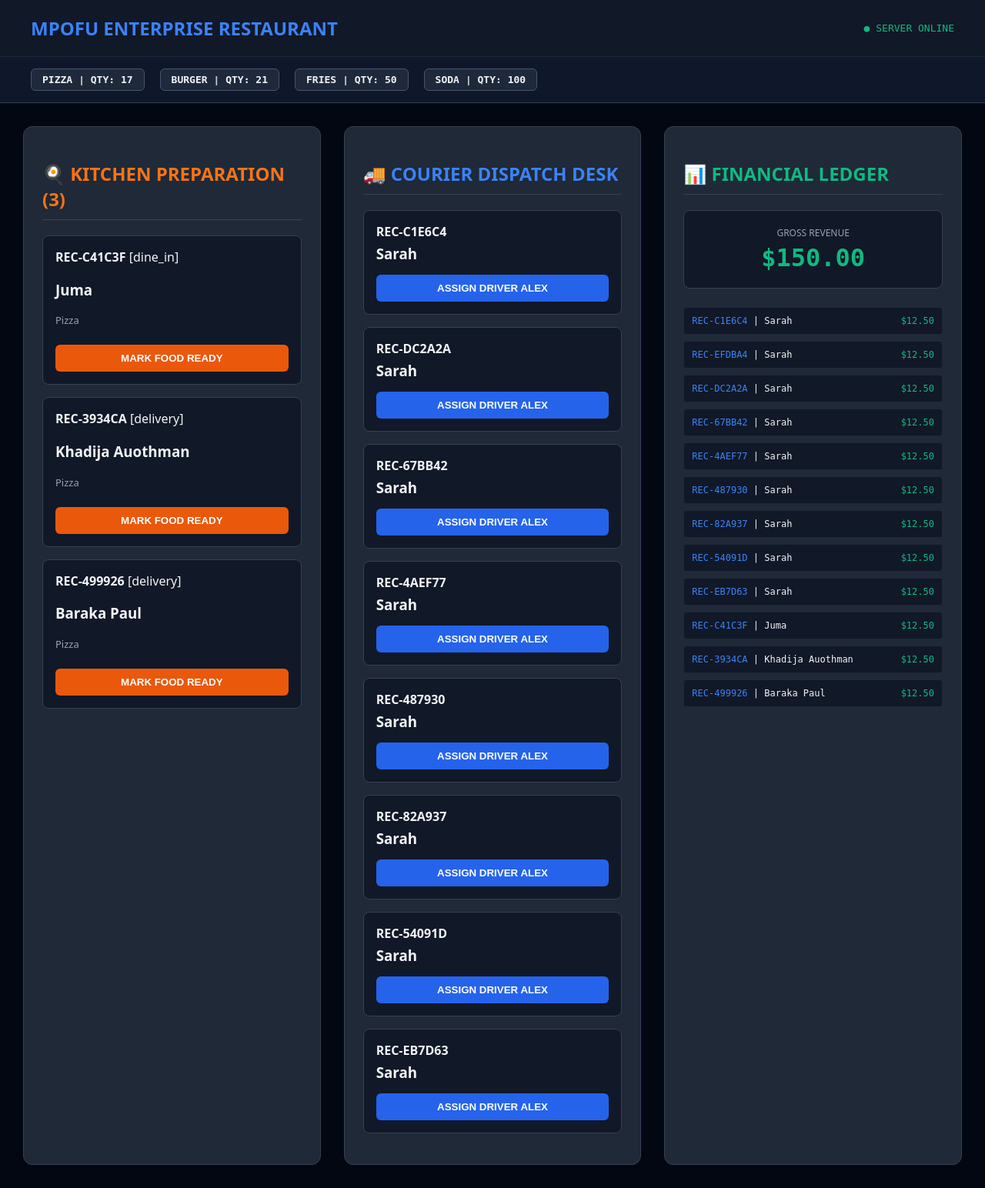
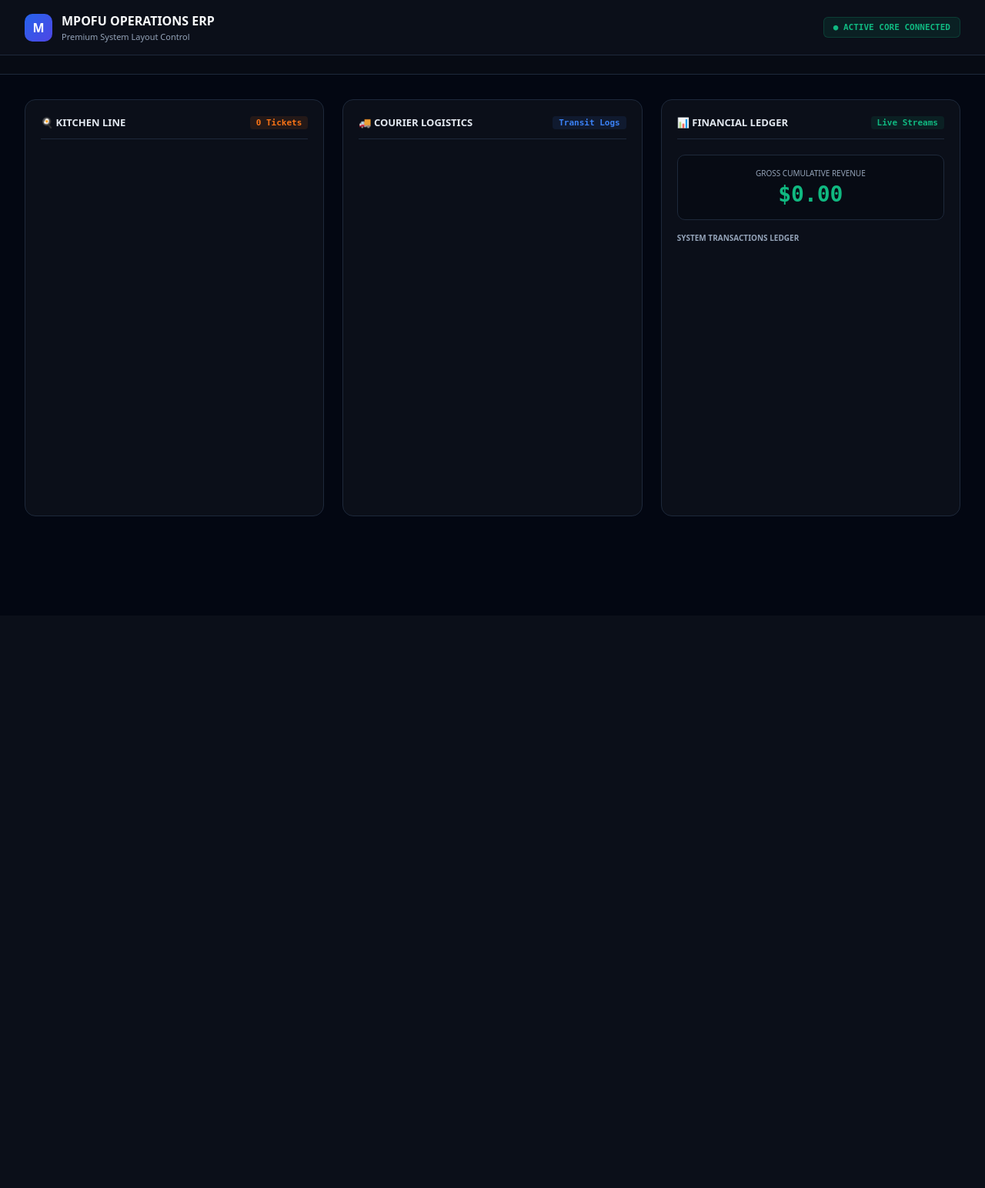
Before and after one commit to Mpofu-uncut/smart-restaurant-erp, a FastAPI app: page /dashboard in a window 1280 px wide. Shown: the whole page at 77% size. After the commit the page ends 671 px from the top, so only its background shows below. Run offline with FastAPI, Linux system fonts and the light colour scheme; data comes from the database, SQL or seed files in the repository.

Commit message:
Fix structural container layout lines to unblock dark theme visualization board rendering

```diff
--- a/templates/dashboard.html
+++ b/templates/dashboard.html
@@ -2,92 +2,317 @@
 <html lang="en">
 <head>
     <meta charset="UTF-8">
-    <title>Mpofu Enterprise - Live Operations ERP</title>
+    <meta name="viewport" content="width=device-width, initial-scale=1.0">
+    <title>Mpofu Operations ERP - Live Operations Board</title>
     <style>
-        body { background-color: #030712; color: #f3f4f6; font-family: system-ui, sans-serif; margin: 0; padding: 0; }
-        header { background-color: #111827; border-bottom: 1px solid #1f2937; padding: 20px 40px; display: flex; justify-content: space-between; align-items: center; }
-        header h1 { color: #3b82f6; margin: 0; font-size: 24px; }
+        /* Core Dark Layout Structure */
+        body {
+            background-color: #030712;
+            color: #f8fafc;
+            font-family: system-ui, -apple-system, sans-serif;
+            margin: 0;
+            padding: 0;
+            min-height: 100vh;
+        }
 
-        /* New Live Inventory Warehouse Ticker Styling */
-        .inventory-banner { display: flex; gap: 20px; padding: 15px 40px; background-color: #0f172a; border-bottom: 1px solid #334155; overflow-x: auto; font-family: monospace; }
-        .inv-pill { background-color: #1e293b; border: 1px solid #475569; padding: 6px 14px; border-radius: 6px; font-size: 13px; font-weight: bold; display: flex; gap: 10px; align-items: center; }
-        .inv-pill.warning { border-color: #f97316; color: #f97316; animation: pulse 2s infinite; }
-        .inv-pill.critical { border-color: #ef4444; color: #ef4444; background-color: rgba(239, 68, 68, 0.1); animation: blink 1s infinite; }
+        /* Top Header Panel */
+        header {
+            background-color: #0b0f19;
+            border-bottom: 1px solid #1e293b;
+            padding: 16px 32px;
+            display: flex;
+            justify-content: space-between;
+            align-items: center;
+        }
+        .brand-container {
+            display: flex;
+            align-items: center;
+            gap: 12px;
+        }
+        .logo-box {
+            height: 36px;
+            width: 36px;
+            background: linear-gradient(135deg, #2563eb, #4f46e5);
+            border-radius: 10px;
+            display: flex;
+            align-items: center;
+            justify-content: center;
+            font-weight: 900;
+            font-size: 16px;
+            color: white;
+        }
+        header h1 {
+            margin: 0;
+            font-size: 16px;
+            font-weight: 800;
+            color: #f8fafc;
+        }
+        header p {
+            margin: 2px 0 0 0;
+            font-size: 11px;
+            color: #94a3b8;
+        }
+        .status-badge {
+            background-color: rgba(16, 185, 129, 0.1);
+            border: 1px solid rgba(16, 185, 129, 0.2);
+            color: #10b981;
+            font-family: monospace;
+            font-size: 11px;
+            font-weight: 700;
+            padding: 6px 12px;
+            border-radius: 6px;
+        }
 
-        .main-container { display: grid; grid-template-columns: repeat(3, 1fr); gap: 30px; padding: 30px; max-width: 1600px; margin: 0 auto; }
-        section { background-color: #1f2937; border: 1px solid #374151; border-radius: 12px; padding: 24px; }
-        .order-card { background-color: #111827; border: 1px solid #374151; border-radius: 8px; padding: 16px; margin-bottom: 16px; }
-        .transit-timer-box { background-color: #1e293b; border: 1px solid #334155; padding: 8px; border-radius: 6px; font-family: monospace; color: #60a5fa; display: flex; justify-content: space-between; margin-top: 10px; }
-        .action-btn { width: 100%; padding: 10px; color: white; border: none; border-radius: 6px; font-weight: bold; cursor: pointer; text-transform: uppercase; margin-top: 10px; }
+        /* Live Inventory Bar */
+        .inventory-banner {
+            background-color: #070b14;
+            border-bottom: 1px solid #1e293b;
+            padding: 12px 32px;
+            display: flex;
+            gap: 12px;
+            overflow-x: auto;
+        }
+        .inv-pill {
+            background-color: #111827;
+            border: 1px solid #1e293b;
+            border-radius: 8px;
+            padding: 6px 12px;
+            font-family: monospace;
+            font-size: 12px;
+            color: #cbd5e1;
+        }
+        .inv-pill.warning { border-color: #f97316; color: #fb923c; }
+        .inv-pill.critical { border-color: #ef4444; color: #f87171; }
+
+        /* The 3-Column Layout Workspace */
+        .main-container {
+            display: grid;
+            grid-template-columns: repeat(3, 1fr);
+            gap: 24px;
+            padding: 32px;
+            max-width: 1700px;
+            margin: 0 auto;
+        }
+        section {
+            background-color: #0b0f19;
+            border: 1px solid #1e293b;
+            border-radius: 14px;
+            padding: 20px;
+            min-height: 500px;
+        }
+        .column-header {
+            display: flex;
+            justify-content: space-between;
+            align-items: center;
+            margin-bottom: 20px;
+            border-bottom: 1px solid #1e293b;
+            padding-bottom: 12px;
+        }
+        .column-title {
+            margin: 0;
+            font-size: 13px;
+            font-weight: 700;
+            text-transform: uppercase;
+            color: #e2e8f0;
+        }
+        .column-badge {
+            font-family: monospace;
+            font-size: 11px;
+            font-weight: 700;
+            padding: 2px 8px;
+            border-radius: 4px;
+        }
+        .col-kitchen .column-badge { color: #f97316; background-color: rgba(249,115,22,0.1); }
+        .col-dispatch .column-badge { color: #3b82f6; background-color: rgba(59,130,246,0.1); }
+        .col-ledger .column-badge { color: #10b981; background-color: rgba(16,185,129,0.1); }
+
+        .cards-list {
+            display: flex;
+            flex-direction: column;
+            gap: 12px;
+        }
+
+        /* Interactive Ticket Cards Layout */
+        .order-card {
+            background-color: #111827;
+            border: 1px solid #1e293b;
+            border-radius: 10px;
+            padding: 16px;
+        }
+        .card-top {
+            display: flex;
+            justify-content: space-between;
+            margin-bottom: 8px;
+        }
+        .token-lbl {
+            font-family: monospace;
+            font-weight: bold;
+            font-size: 12px;
+            color: #3b82f6;
+        }
+        .type-tag {
+            font-size: 10px;
+            font-weight: bold;
+            text-transform: uppercase;
+            background-color: #1e293b;
+            padding: 2px 6px;
+            border-radius: 4px;
+            color: #94a3b8;
+        }
+        .client-name {
+            margin: 0 0 4px 0;
+            font-size: 15px;
+            font-weight: 700;
+        }
+        .items-desc {
+            font-size: 12px;
+            color: #94a3b8;
+            margin: 0 0 12px 0;
+        }
+
+        /* Action Controls Buttons */
+        .action-btn {
+            width: 100%;
+            border: none;
+            color: white;
+            padding: 8px 12px;
+            font-weight: 600;
+            font-size: 11px;
+            border-radius: 8px;
+            cursor: pointer;
+            text-transform: uppercase;
+        }
         .btn-kitchen { background-color: #ea580c; }
+        .btn-kitchen:hover { background-color: #f97316; }
         .btn-dispatch { background-color: #2563eb; }
-        .btn-complete { background-color: #059669; }
-        .revenue-display { background-color: #111827; border: 1px solid #374151; border-radius: 8px; padding: 20px; text-align: center; margin-bottom: 24px; }
-        .revenue-display h3 { margin: 0; font-size: 32px; color: #10b981; font-family: monospace; }
-        .ledger-row { background-color: #111827; border: 1px solid #1f2937; padding: 10px; border-radius: 4px; display: flex; justify-content: space-between; font-family: monospace; font-size: 12px; margin-bottom: 8px; }
+        .btn-dispatch:hover { background-color: #3b82f6; }
+        .btn-complete { background-color: #16a34a; }
+        .btn-complete:hover { background-color: #10b981; }
 
-        @keyframes pulse { 0%, 100% { opacity: 1; } 50% { opacity: 0.6; } }
-        @keyframes blink { 0%, 100% { border-color: #ef4444; } 50% { border-color: transparent; } }
+        .transit-timer-box {
+            background-color: #030712;
+            border: 1px solid #1e293b;
+            padding: 8px;
+            border-radius: 6px;
+            margin-bottom: 12px;
+            font-family: monospace;
+            font-size: 11px;
+            color: #60a5fa;
+            display: flex;
+            justify-content: space-between;
+        }
+
+        /* Financial Ledger Box */
+        .revenue-card {
+            background-color: #070b14;
+            border: 1px solid #1e293b;
+            border-radius: 10px;
+            padding: 16px;
+            text-align: center;
+            margin-bottom: 16px;
+        }
+        .revenue-card p {
+            margin: 0 0 4px 0;
+            font-size: 10px;
+            color: #94a3b8;
+            text-transform: uppercase;
+        }
+        .revenue-card h3 {
+            margin: 0;
+            font-size: 28px;
+            color: #10b981;
+            font-family: monospace;
+        }
+        .ledger-row {
+            background-color: #111827;
+            border: 1px solid #1e293b;
+            padding: 8px 12px;
+            border-radius: 6px;
+            display: flex;
+            justify-content: space-between;
+            font-family: monospace;
+            font-size: 12px;
+            margin-bottom: 8px;
+        }
     </style>
 </head>
 <body>
+
+    <!-- Header Panel Component -->
     <header>
-        <div><h1>MPOFU ENTERPRISE RESTAURANT</h1></div>
-        <div style="color: #10b981; font-family: monospace;">● SERVER ONLINE</div>
+        <div class="brand-container">
+            <div class="logo-box">M</div>
+            <div>
+                <h1>MPOFU OPERATIONS ERP</h1>
+                <p>Premium System Layout Control</p>
+            </div>
+        </div>
+        <div class="status-badge">● ACTIVE CORE CONNECTED</div>
     </header>
 
-    <!-- Visual Stock Alert Bar Component -->
-    <div class="inventory-banner" id="live-inventory-bar">
-        <div style="color: #64748b; font-size: 13px;">Syncing stock depletion levels...</div>
-    </div>
+    <!-- Live Inventory Status Component Bar -->
+    <div class="inventory-banner" id="live-inventory-bar"></div>
 
+    <!-- The 3-Column Core Framework Layout Containers -->
     <div class="main-container">
-        <section>
-            <h2 style="color: #f97316; border-bottom: 1px solid #374151; padding-bottom: 10px;" id="kitchen-count">🍳 KITCHEN PREPARATION (0)</h2>
-            <div id="kitchen-cards-container"></div>
+
+        <!-- COLUMN 1: KITCHEN LINE -->
+        <section class="col-kitchen">
+            <div class="column-header">
+                <h2 class="column-title">🍳 Kitchen Line</h2>
+                <span class="column-badge" id="kitchen-count">0 Tickets</span>
+            </div>
+            <div id="kitchen-cards-container" class="cards-list"></div>
         </section>
-        <section>
-            <h2 style="color: #3b82f6; border-bottom: 1px solid #374151; padding-bottom: 10px;">🚚 COURIER DISPATCH DESK</h2>
-            <div id="dispatch-cards-container"></div>
+
+        <!-- COLUMN 2: COURIER DISPATCH -->
+        <section class="col-dispatch">
+            <div class="column-header">
+                <h2 class="column-title">🚚 Courier Logistics</h2>
+                <span class="column-badge">Transit Logs</span>
+            </div>
+            <div id="dispatch-cards-container" class="cards-list"></div>
         </section>
-        <section>
-            <h2 style="color: #10b981; border-bottom: 1px solid #374151; padding-bottom: 10px;">📊 FINANCIAL LEDGER</h2>
-            <div class="revenue-display"><p style="margin:0 0 5px 0; color:#9ca3af; font-size:12px;">GROSS REVENUE</p><h3 id="gross-revenue">$0.00</h3></div>
-            <div id="admin-ledger-container"></div>
+
+        <!-- COLUMN 3: FINANCIAL LEDGER -->
+        <section class="col-ledger">
+            <div class="column-header">
+                <h2 class="column-title">📊 Financial Ledger</h2>
+                <span class="column-badge">Live Streams</span>
+            </div>
+            <div class="revenue-card">
+                <p>Gross Cumulative Revenue</p>
+                <h3 id="gross-revenue">$0.00</h3>
+            </div>
+            <div style="font-size: 10px; text-transform: uppercase; color: #94a3b8; margin-bottom: 10px; font-weight: bold;">System Transactions Ledger</div>
+            <div id="admin-ledger-container" style="max-height: 400px; overflow-y: auto;"></div>
         </section>
+
     </div>
 
     <script>
         const transitTrackers = {};
+
         async function fetchSystemData() {
             try {
-                // 1. Pull dynamic transaction ledger lines
                 const response = await fetch('/admin/dashboard/transactions?username=admin');
                 const data = await response.json();
-
-                // 2. Fetch raw ingredient quantities side-by-side (Parallel Data Sync)
                 const invResponse = await fetch('/inventory/status');
                 const invData = await invResponse.json();
 
-                // Render Live Stock Tracker Pill Badges
+                // 1. Build Stock Indicators Bar Component
                 const invBar = document.getElementById('live-inventory-bar');
                 if (invBar && invData) {
                     invBar.innerHTML = "";
                     for (const [ingredient, qty] of Object.entries(invData)) {
                         const pill = document.createElement('div');
                         let badgeClass = "inv-pill";
-                        let statusTxt = `QTY: ${qty}`;
+                        let statusTxt = `Stock: ${qty}`;
 
-                        if (qty === 0) {
-                            badgeClass += " critical";
-                            statusTxt = "❌ OUT OF STOCK";
-                        } else if (qty <= 5) {
-                            badgeClass += " warning";
-                            statusTxt = "⚠️ LOW STOCK";
-                        }
-
+                        if (qty === 0) { badgeClass += " critical"; statusTxt = "OUT OF STOCK"; }
+                        else if (qty <= 5) { badgeClass += " warning"; statusTxt = "LOW STOCK"; }
                         pill.className = badgeClass;
-                        pill.innerHTML = `<span>${ingredient.toUpperCase()}</span> <span style="font-family:sans-serif; opacity:0.8;">|</span> <span>${statusTxt}</span>`;
+                        pill.innerHTML = `<span>${ingredient.toUpperCase()}</span> | <strong>${statusTxt}</strong>`;
                         invBar.appendChild(pill);
                     }
                 }
@@ -97,45 +322,64 @@
                     const kitchenContainer = document.getElementById('kitchen-cards-container');
                     const dispatchContainer = document.getElementById('dispatch-cards-container');
                     const ledgerContainer = document.getElementById('admin-ledger-container');
-                    kitchenContainer.innerHTML = ""; dispatchContainer.innerHTML = ""; ledgerContainer.innerHTML = "";
+                    kitchenContainer.innerHTML = "";
+                    dispatchContainer.innerHTML = "";
+                    ledgerContainer.innerHTML = "";
                     let kitchenCount = 0;
 
                     data.detailed_ledger.forEach(order => {
                         const logRow = document.createElement('div');
                         logRow.className = "ledger-row";
-                        logRow.innerHTML = `<div><span style="color:#3b82f6;">${order.receipt_id}</span> | ${order.client_name}</div><div style="color:#10b981;">$${order.total_bill.toFixed(2)}</div>`;
+                        logRow.innerHTML = `<div><span style="color:#3b82f6; font-weight:bold;">${order.receipt_id}</span> | ${order.client_name}</div><div style="color:#10b981; font-weight:bold;">$${order.total_bill.toFixed(2)}</div>`;
                         ledgerContainer.appendChild(logRow);
 
                         if (order.status === "pending" || order.status === "in_kitchen") {
                             kitchenCount++;
                             const card = document.createElement('div');
                             card.className = "order-card";
-                            card.innerHTML = `<strong>${order.receipt_id}</strong> [${order.order_type}]<h3>${order.client_name}</h3><p style="color:#9ca3af; font-size:13px;">${order.items_summary}</p><button onclick="advanceOrderStatus('${order.receipt_id}', 'ready_for_dispatch')" class="action-btn btn-kitchen">Mark Food Ready</button>`;
+                            card.innerHTML = `<div class="card-top"> <span class="token-lbl">${order.receipt_id}</span> <span class="type-tag">${order.type || order.order_type}</span> </div> <h3 class="client-name">${order.client_name}</h3> <p class="items-desc">Ordered: ${order.items_summary}</p> <button onclick="advanceOrderStatus('${order.receipt_id}', 'ready_for_dispatch')" class="action-btn btn-kitchen">Mark Food Ready</button>`;
                             kitchenContainer.appendChild(card);
                         }
+
                         if (order.status === "ready_for_dispatch" || order.status === "out_for_delivery") {
                             const card = document.createElement('div');
                             card.className = "order-card";
-                            let btnHtml = ""; let trackerHtml = "";
+                            let btnHtml = "";
+                            let trackerHtml = "";
+
                             if (order.status === "ready_for_dispatch") {
                                 btnHtml = `<button onclick="assignDriver('${order.receipt_id}')" class="action-btn btn-dispatch">Assign Driver Alex</button>`;
                             } else {
-                                if (!transitTrackers[order.receipt_id]) transitTrackers[order.receipt_id] = { mins: 15, miles: 4.2 };
-                                else if (transitTrackers[order.receipt_id].mins > 1) { transitTrackers[order.receipt_id].mins -= 0.2; transitTrackers[order.receipt_id].miles -= 0.05; }
-                                trackerHtml = `<div class="transit-timer-box"><span>⏱ ETA: ${Math.ceil(transitTrackers[order.receipt_id].mins)} Mins</span><span>📍 DIST: ${Math.max(transitTrackers[order.receipt_id].miles, 0.1).toFixed(2)} Mi</span></div>`;
-                                btnHtml = `<button onclick="advanceOrderStatus('${order.receipt_id}', 'completed')" class="action-btn btn-complete">Confirm Handover</button>`;
+                                if (!transitTrackers[order.receipt_id]) {
+                                    transitTrackers[order.receipt_id] = { mins: 15, miles: 4.2 };
+                                } else if (transitTrackers[order.receipt_id].mins > 1) {
+                                    transitTrackers[order.receipt_id].mins -= 0.2;
+                                    transitTrackers[order.receipt_id].miles -= 0.05;
+                                }
+                                trackerHtml = `<div class="transit-timer-box"> <span>⏱ ${Math.ceil(transitTrackers[order.receipt_id].mins)} Mins</span> <span>📍 ${Math.max(transitTrackers[order.receipt_id].miles, 0.1).toFixed(2)} Mi</span> </div>`;
+                                btnHtml = `<button onclick="advanceOrderStatus('${order.receipt_id}', 'completed')" class="action-btn btn-complete">Confirm Delivery Dropoff</button>`;
                             }
-                            card.innerHTML = `<strong>${order.receipt_id}</strong><h3 style="margin:5px 0;">${order.client_name}</h3>${trackerHtml}${btnHtml}`;
+
+                            card.innerHTML = `<div class="card-top"> <span class="token-lbl">${order.receipt_id}</span> <span class="type-tag">${order.status.replace(/_/g, ' ')}</span> </div> <h3 class="client-name">${order.client_name}</h3> ${trackerHtml}${btnHtml}`;
                             dispatchContainer.appendChild(card);
                         }
                     });
-                    document.getElementById('kitchen-count').innerText = `🍳 KITCHEN PREPARATION (${kitchenCount})`;
+                    document.getElementById('kitchen-count').innerText = `Kitchen Line (${kitchenCount})`;
                 }
-            } catch (err) { console.error(err); }
+            } catch (err) {
+                console.error(err);
+            }
         }
-        async function advanceOrderStatus(t, s) { await fetch(`/orders/${t}/update-status?new_status=${s}`, { method: 'PATCH' }); fetchSystemData(); }
-        async function assignDriver(t) { await fetch(`/dispatch/assign/${t}?driver_name=Alex`, { method: 'POST' }); fetchSystemData(); }
-        setInterval(fetchSystemData, 2000); window.onload = fetchSystemData;
-    </script>
-</body>
-</html>
+
+        async function advanceOrderStatus(t, s) {
+            await fetch(`/orders/${t}/update-status?new_status=${s}`, { method: 'PATCH' });
+            fetchSystemData();
+        }
+
+        async function assignDriver(t) {
+            await fetch(`/dispatch/assign/${t}?driver_name=Alex`, { method: 'POST' });
+            fetchSystemData();
+        }
+
+        setInterval(fetchSystemData, 2000);
+        window.onload = fetchSystemData;
```
